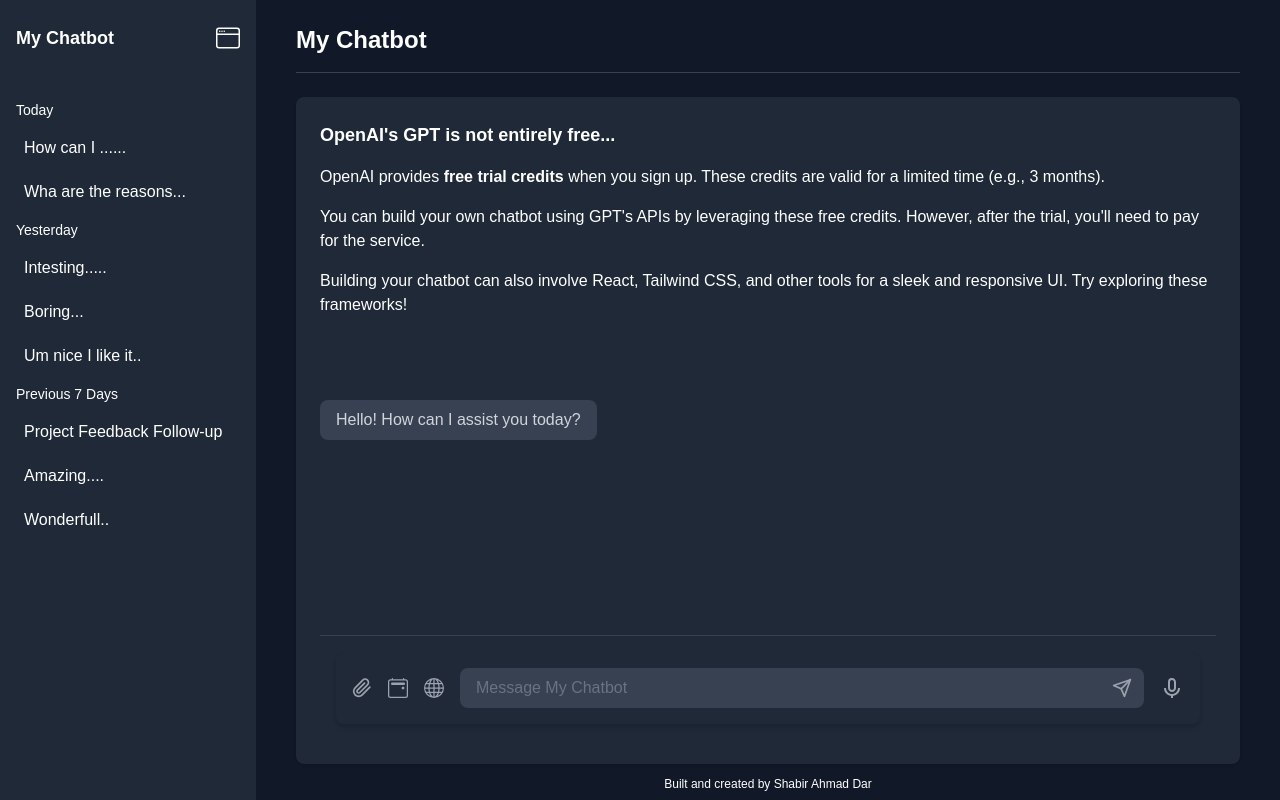
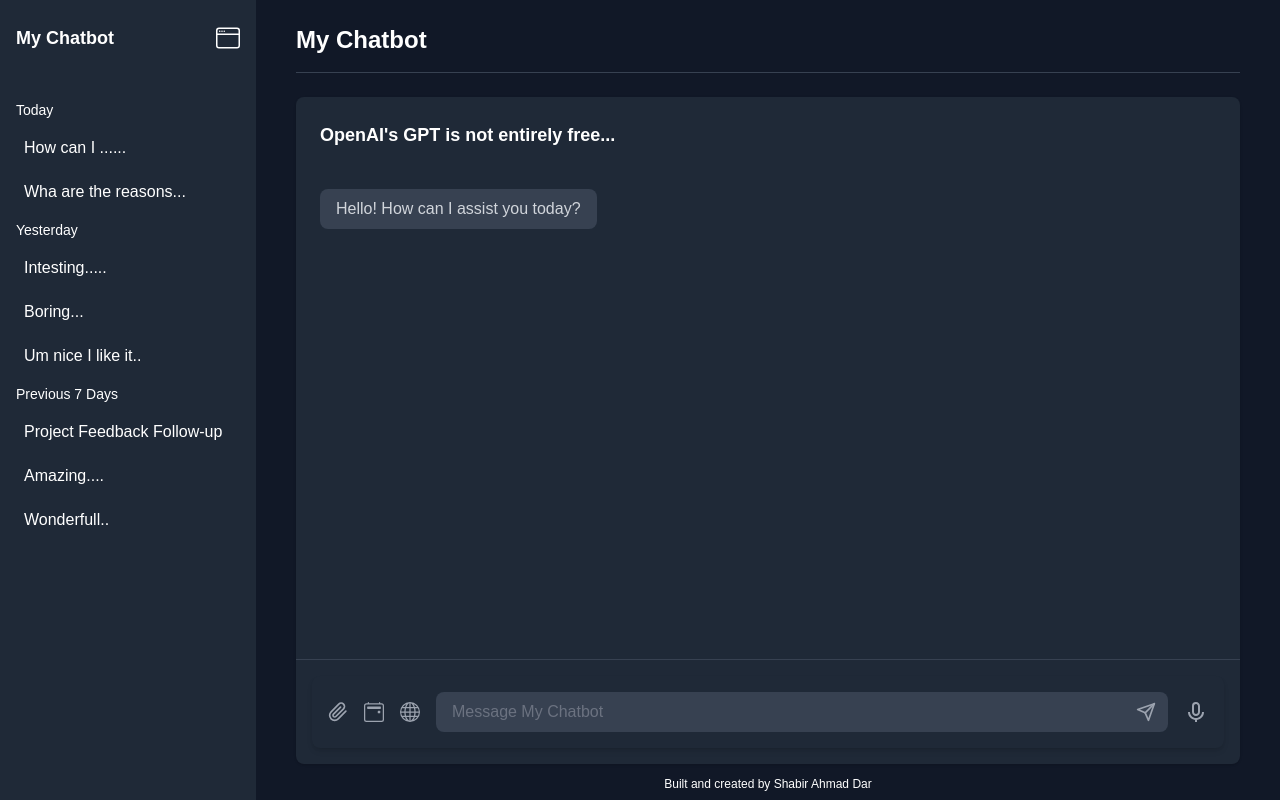
Before and after one commit to shabar-shab/Chatbot, a Next.js app: page / in a window 1280 px wide. Built offline with nearby package versions, Linux system fonts and the light colour scheme.

Commit message:
scrollble messages with custom scrollbar

```diff
--- a/package.json
+++ b/package.json
@@ -12,7 +12,8 @@
     "next": "15.1.4",
     "react": "^19.0.0",
     "react-dom": "^19.0.0",
-    "react-icons": "^5.4.0"
+    "react-icons": "^5.4.0",
+    "tailwind-scrollbar": "^3.1.0"
   },
   "devDependencies": {
     "@eslint/eslintrc": "^3",
--- a/src/components/Layout/layout.jsx
+++ b/src/components/Layout/layout.jsx
@@ -12,7 +12,7 @@ const Layout = () => {
   };
 
   return (
-    <div className="flex h-screen bg-gray-900 text-white overflow-hidden">
+    <div className="flex h-screen bg-gray-900 text-white">
       <Sidebar isOpen={isSidebarOpen} toggleSidebar={toggleSidebar} />
 
       {!isSidebarOpen && (
--- a/src/components/Main/index.js
+++ b/src/components/Main/index.js
@@ -1,4 +1,4 @@
-import React,{useState} from "react";
+import React, { useState, useRef, useEffect } from "react";
 import ChatInput from "../ChatInput";
 
 const MainContent = () => {
@@ -6,12 +6,15 @@ const MainContent = () => {
     { type: "response", text: "Hello! How can I assist you today?" },
   ]);
 
+  const messagesEndRef = useRef(null);
+
+  useEffect(() => {
+    messagesEndRef.current?.scrollIntoView({ behavior: "smooth" });
+  }, [messages]);
+
   const handleSendMessage = (text) => {
     if (text.trim() !== "") {
-      // Add user message
       setMessages((prev) => [...prev, { type: "user", text }]);
-
-      // Simulate a response after a delay
       setTimeout(() => {
         setMessages((prev) => [
           ...prev,
@@ -20,36 +23,24 @@ const MainContent = () => {
       }, 1000);
     }
   };
+
   return (
     <>
-      <div className="flex flex-col h-full bg-gray-800 p-6 rounded-lg shadow">
-        <h2 className="text-lg font-semibold mb-4">
+      <div className="flex flex-col h-full bg-gray-800 rounded-lg shadow overflow-hidden">
+        <h2 className="text-lg font-semibold mb-4 p-6">
           OpenAI's GPT is not entirely free...
         </h2>
 
-        <div className="flex-1 overflow-y-auto">
-          <p>
-            OpenAI provides <strong>free trial credits</strong> when you sign
-            up. These credits are valid for a limited time (e.g., 3 months).
-          </p>
-          <p className="mt-4">
-            You can build your own chatbot using GPT's APIs by leveraging these
-            free credits. However, after the trial, you'll need to pay for the
-            service.
-          </p>
-          <p className="mt-4">
-            Building your chatbot can also involve React, Tailwind CSS, and
-            other tools for a sleek and responsive UI. Try exploring these
-            frameworks!
-          </p>
-        </div>
-        <div className="flex-1 overflow-y-auto space-y-4">
+        <div
+          className="flex-1 px-6 overflow-y-auto custom-scrollbar scrollbar-thin scrollbar-thumb-gray-600 scrollbar-track-gray-800"
+          style={{ paddingRight: "15px" }}
+        >
           {messages.map((message, index) => (
             <div
               key={index}
               className={`flex ${
                 message.type === "user" ? "justify-end" : "justify-start"
-              }`}
+              } mb-2`}
             >
               <div
                 className={`max-w-sm px-4 py-2 rounded-lg ${
@@ -62,13 +53,15 @@ const MainContent = () => {
               </div>
             </div>
           ))}
+          <div ref={messagesEndRef} />
         </div>
+
         <div className="p-4 border-t border-gray-700">
           <ChatInput onSendMessage={handleSendMessage} />
         </div>
       </div>
       <span className="text-center text-xs text-[10px] mt-3">
-        Built and created by Shabir Ahmad Dar{" "}
+        Built and created by Shabir Ahmad Dar
       </span>
     </>
   );
--- a/tailwind.config.mjs
+++ b/tailwind.config.mjs
@@ -10,8 +10,10 @@ export default {
       colors: {
         background: "var(--background)",
         foreground: "var(--foreground)",
+        scrollbarThumb: "#4a5568", // Gray thumb
+        scrollbarTrack: "#2d3748", // Dark background
       },
     },
   },
-  plugins: [],
+  plugins: [require("tailwind-scrollbar")({ nocompatible: true })],
 };
```
Also changed, not shown: 1 other file (tests, documents, lock files or other folders).
